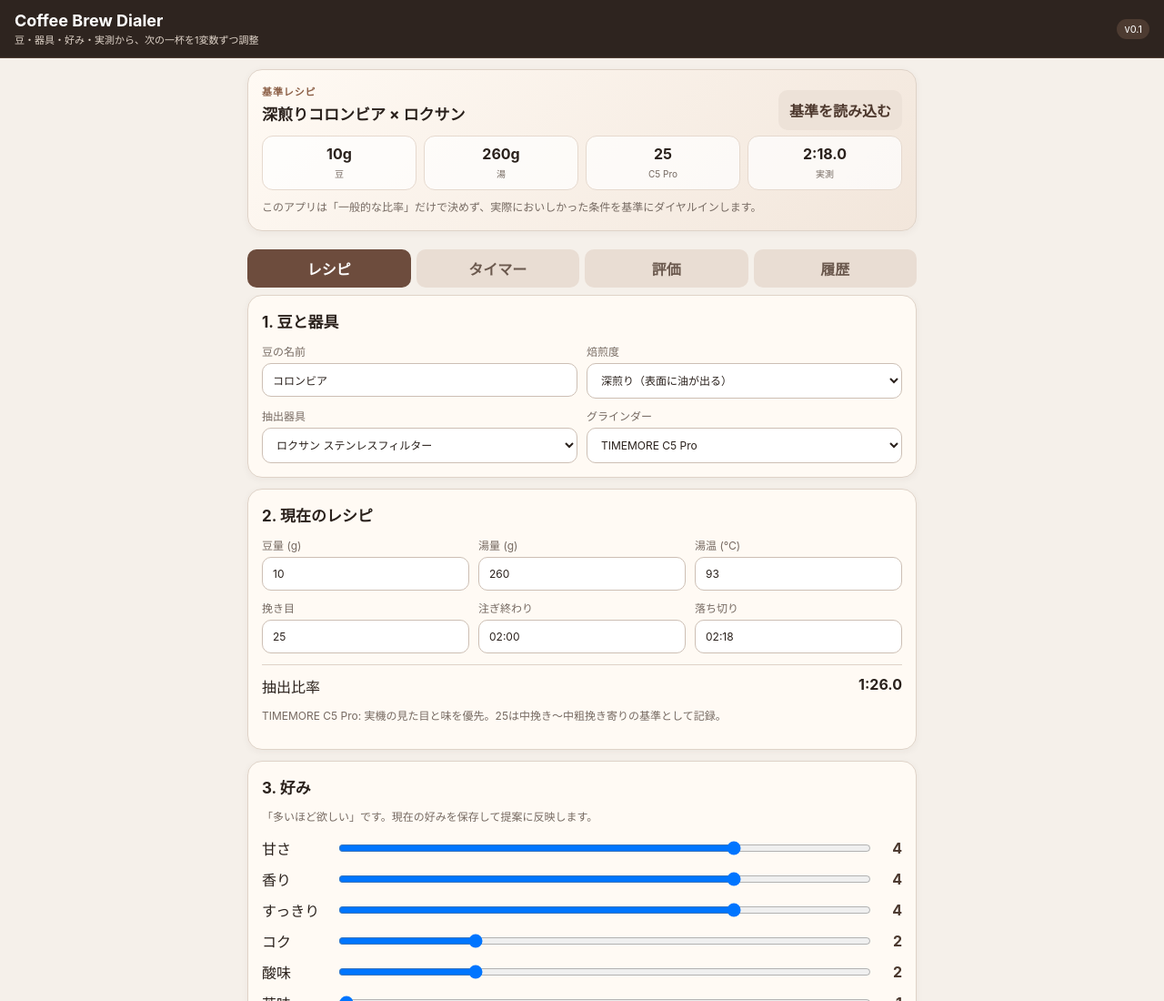
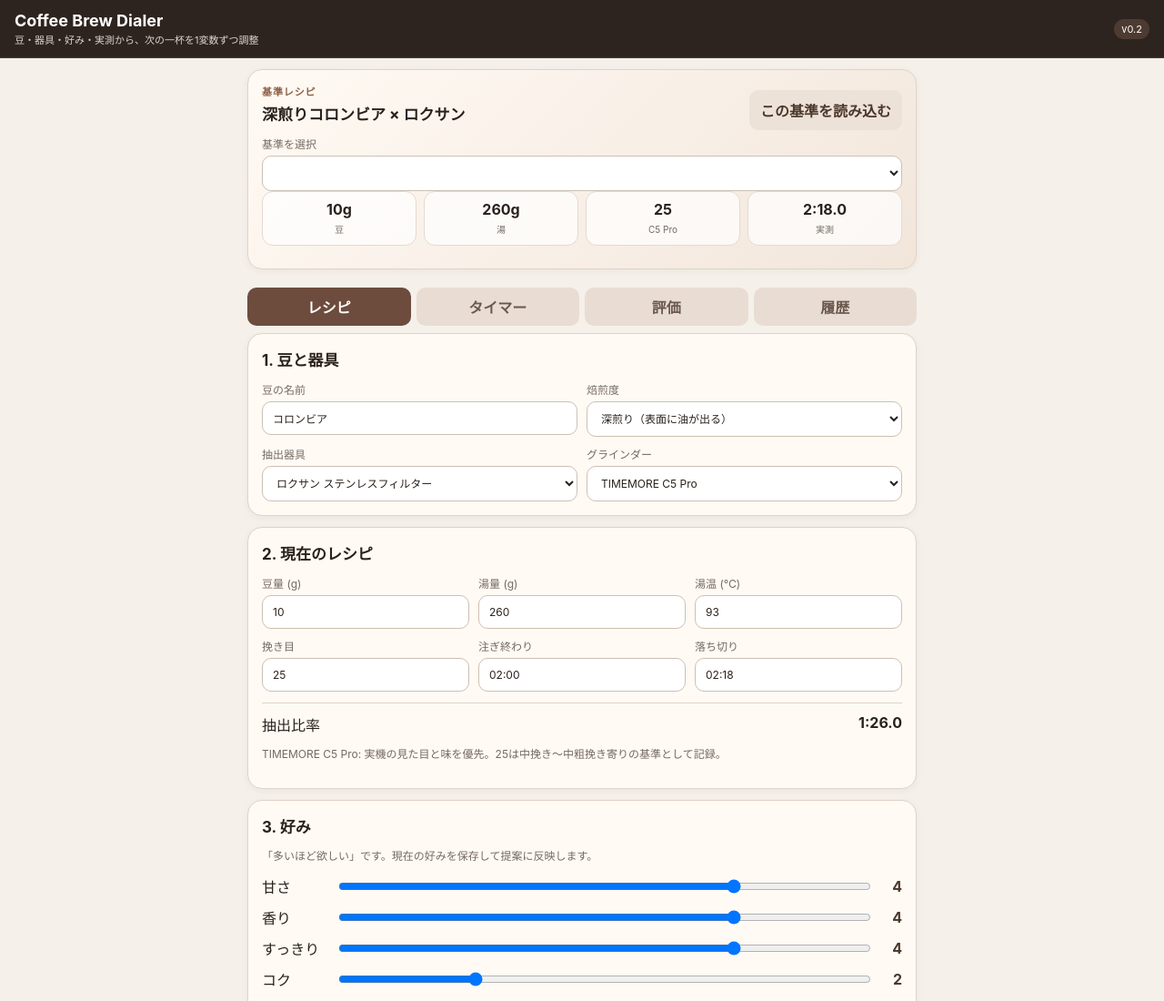
Before and after one commit to inari-1234/coffee-brew-dialer, a plain HTML site: page index.html in a window 1280 px wide. Shown: the top 1100 px of the page at 91% size. Drawn offline with Linux system fonts and the light colour scheme.

Commit message:
Add selectable brew presets to UI

```diff
--- a/index.html
+++ b/index.html
@@ -17,7 +17,7 @@
     <h1>Coffee Brew Dialer</h1>
     <p>豆・器具・好み・実測から、次の一杯を1変数ずつ調整</p>
   </div>
-  <span class="version">v0.1</span>
+  <span class="version">v0.2</span>
 </header>
 
 <main>
@@ -27,10 +27,11 @@
         <p class="eyebrow">基準レシピ</p>
         <h2 id="baselineTitle">深煎りコロンビア × ロクサン</h2>
       </div>
-      <button id="loadBaseline" class="secondary">基準を読み込む</button>
+      <button id="loadBaseline" class="secondary">この基準を読み込む</button>
     </div>
+    <label>基準を選択<select id="baselineSelect"></select></label>
     <div class="stats" id="baselineStats"></div>
-    <p class="note">このアプリは「一般的な比率」だけで決めず、実際においしかった条件を基準にダイヤルインします。</p>
+    <p id="baselineNote" class="note"></p>
   </section>
 
   <nav class="tabs" aria-label="画面切替">
@@ -104,7 +105,7 @@
     <section class="card">
       <div class="hero-row">
         <h2>注湯ステップ</h2>
-        <button id="resetSteps" class="secondary">標準に戻す</button>
+        <button id="resetSteps" class="secondary">選択中の基準に戻す</button>
       </div>
       <div id="stepsEditor"></div>
       <button id="addStep" class="secondary full">＋ ステップ追加</button>
```
